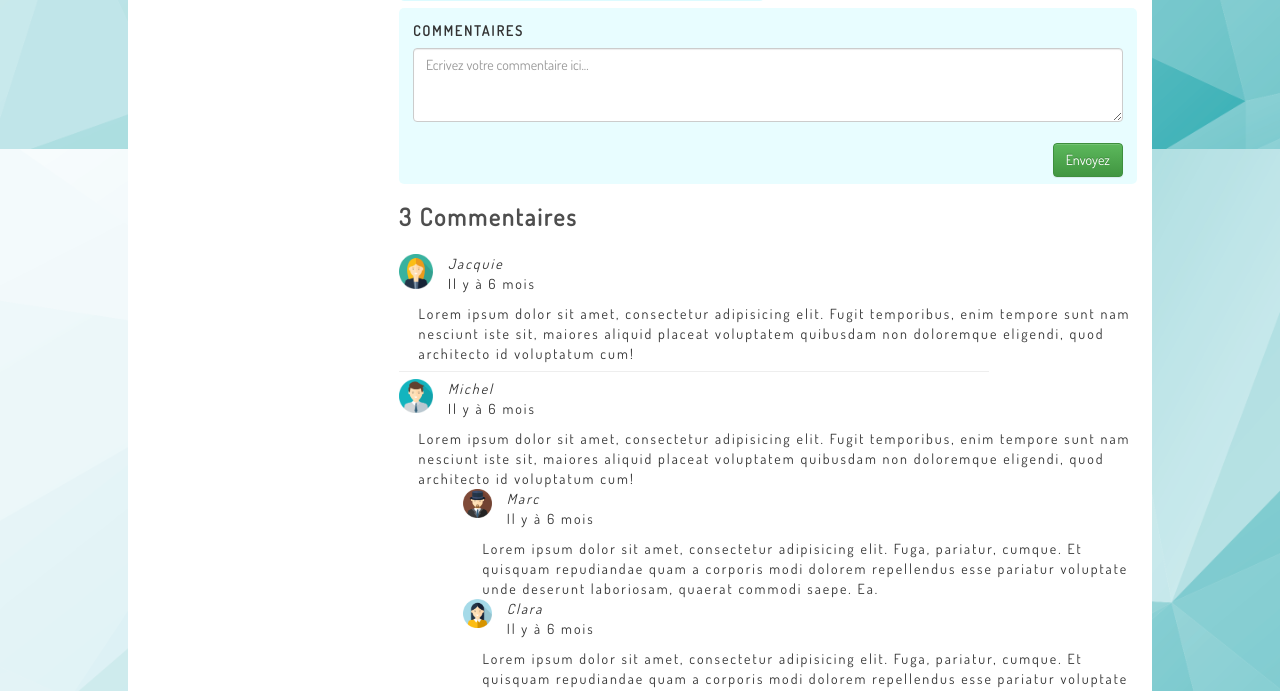
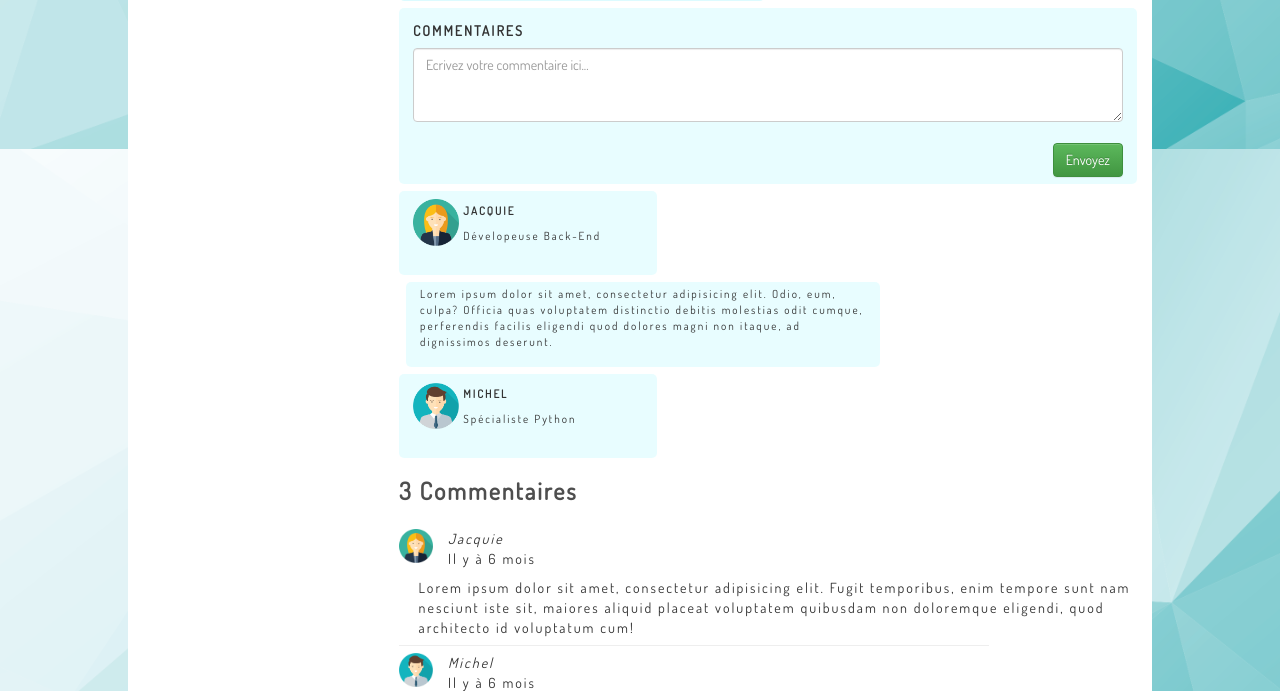
Before and after one commit to ExoHyb/theomartin.fr, a PHP site: page /template_article.php in a window 1280 px wide. Shown: the part 1451-2142 px from the top of the page. Run offline with PHP 8.4, Linux system fonts and the light colour scheme; some libraries are stand-ins or nearby versions.

Commit message:
Modification style

```diff
--- a/css/sass/_articles.scss
+++ b/css/sass/_articles.scss
@@ -133,3 +133,59 @@
 		text-transform: uppercase;
 	}
 }
+
+.mini-badge {
+	float: left;
+	background-color: rgba(141, 242, 255, 0.2);
+	border-radius: 5px;
+	padding: 0.3em 1em 0.5em 1em;
+	margin-top: 0.5em;
+	width: 35%;
+	min-height: 6em;
+	h5 {
+		font-weight: bold;
+		text-transform: uppercase;
+		font-size: 0.8em;
+	}
+	.photo-profil {
+		width: 20%;
+		float: left;
+		margin-top: 0.3em;
+		margin-right: 0.3em;
+	}
+	.prez-text {
+		float: left;
+		p {
+			font-size: 0.8em;
+		}
+	}
+}
+
+.reponse {
+	float: left;
+	background-color: rgba(141, 242, 255, 0.2);
+	border-radius: 5px;
+	padding: 0.3em 1em 0.5em 1em;
+	margin-top: 0.5em;
+	width: 64.2%;
+	min-height: 6em;
+	margin-left: 0.5em;
+	p {
+		font-size: 0.8em;
+	}
+}
+
+@media (max-width: 768px) {
+	.badge-article {
+		width: 100%;
+	}
+	.part-sociaux {
+		width: 100%;
+	}
+	.art-simi {
+		width: 100%;
+	}
+	.flashquest {
+		width: 100%;
+	}
+}
--- a/css/style.css
+++ b/css/style.css
@@ -305,6 +305,64 @@ h3 {
   text-transform: uppercase;
 }
 
+.mini-badge {
+  float: left;
+  background-color: rgba(141, 242, 255, 0.2);
+  border-radius: 5px;
+  padding: 0.3em 1em 0.5em 1em;
+  margin-top: 0.5em;
+  width: 35%;
+  min-height: 6em;
+}
+.mini-badge h5 {
+  font-weight: bold;
+  text-transform: uppercase;
+  font-size: 0.8em;
+}
+.mini-badge .photo-profil {
+  width: 20%;
+  float: left;
+  margin-top: 0.3em;
+  margin-right: 0.3em;
+}
+.mini-badge .prez-text {
+  float: left;
+}
+.mini-badge .prez-text p {
+  font-size: 0.8em;
+}
+
+.reponse {
+  float: left;
+  background-color: rgba(141, 242, 255, 0.2);
+  border-radius: 5px;
+  padding: 0.3em 1em 0.5em 1em;
+  margin-top: 0.5em;
+  width: 64.2%;
+  min-height: 6em;
+  margin-left: 0.5em;
+}
+.reponse p {
+  font-size: 0.8em;
+}
+
+@media (max-width: 768px) {
+  .badge-article {
+    width: 100%;
+  }
+
+  .part-sociaux {
+    width: 100%;
+  }
+
+  .art-simi {
+    width: 100%;
+  }
+
+  .flashquest {
+    width: 100%;
+  }
+}
 @media (max-width: 768px) {
   h1 {
     font-size: 1.5em;
--- a/template_article.php
+++ b/template_article.php
@@ -116,6 +116,29 @@ include("header.php");
 	<div class="clearfix"></div>
 </div>
 
+<div class="mini-badge">
+	<img class="img-responsive photo-profil" src="img/profil4.png" alt="Photo de profil">
+	<div class="prez-text">
+		<h5>Jacquie</h5>
+		<p>Dévelopeuse Back-End</p>
+	</div>
+	<div class="clearfix"></div>
+</div>
+
+<div class="reponse">
+	<p>Lorem ipsum dolor sit amet, consectetur adipisicing elit. Odio, eum, culpa? Officia quas voluptatem distinctio debitis molestias odit cumque, perferendis facilis eligendi quod dolores magni non itaque, ad dignissimos deserunt.</p>
+</div>
+
+
+<div class="mini-badge">
+	<img class="img-responsive photo-profil" src="img/profil8.png" alt="Photo de profil">
+	<div class="prez-text">
+		<h5>Michel</h5>
+		<p>Spécialiste Python</p>
+	</div>
+	<div class="clearfix"></div>
+</div>
+
 <!-- LES COMMENTAIRES DEPOSER -->
 
 <div class="titre-commentaire">
```
Also changed, not shown: 1 other file.
